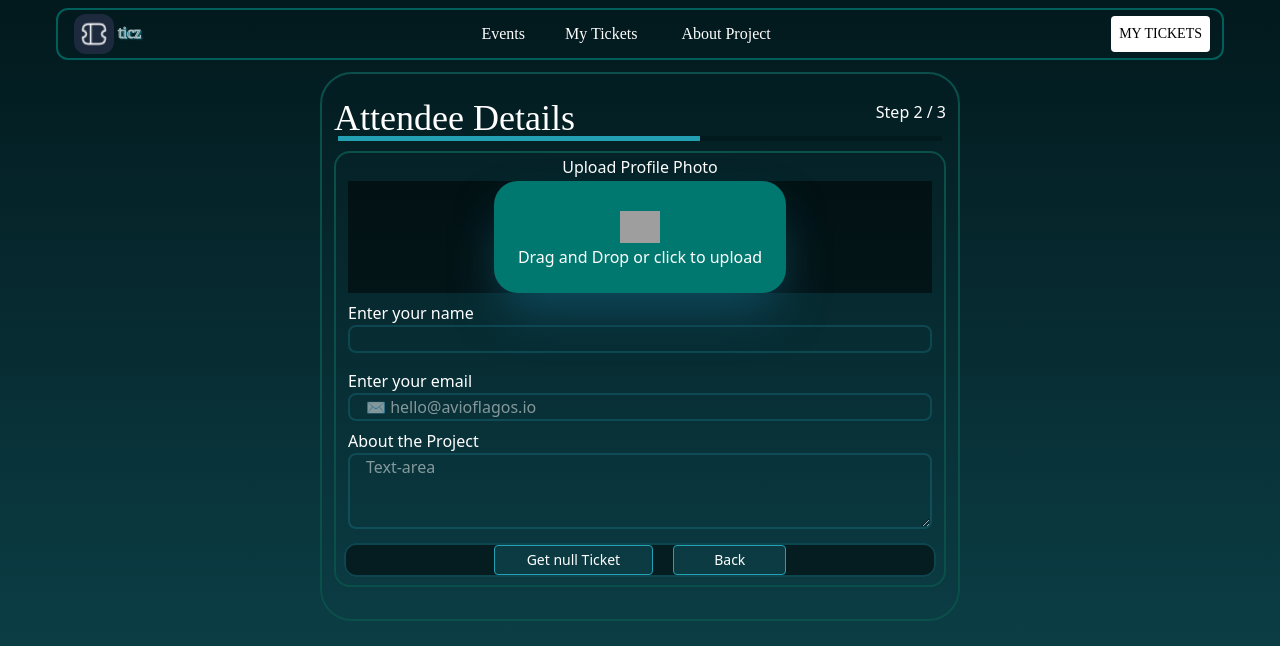
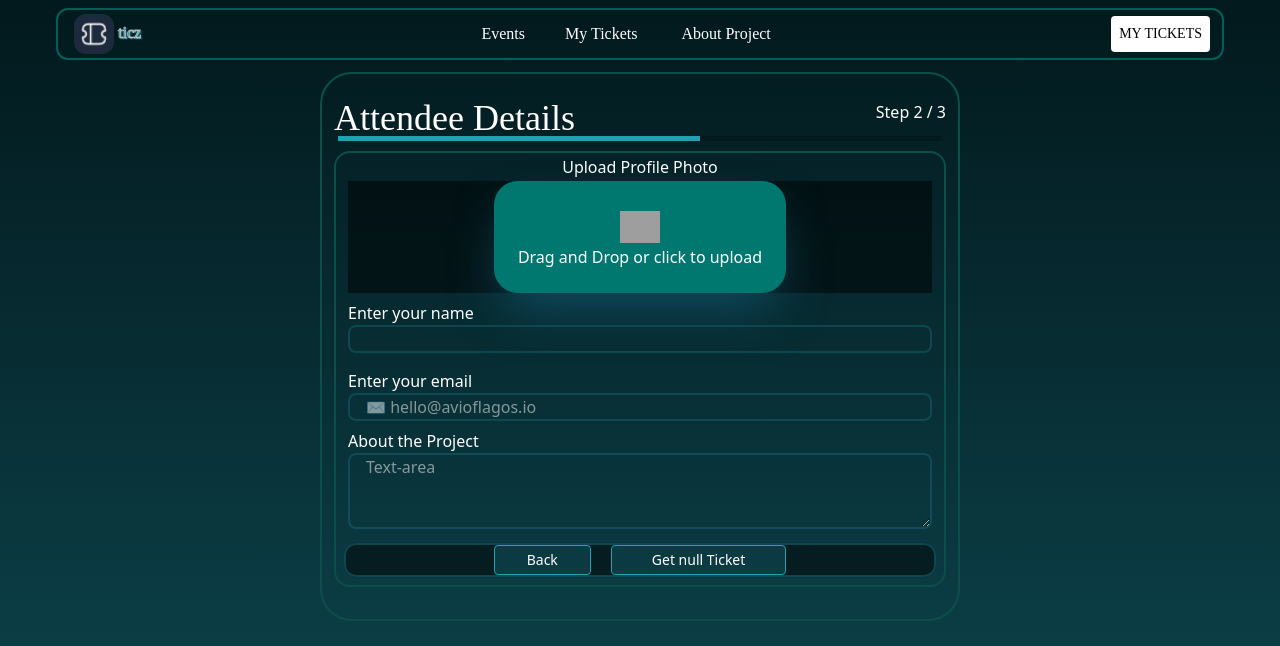
Before and after one commit to 4ssh1/Ticket-generation-website, a React (Vite) app: page /ticket in a window 1280 px wide. Shown: the top 646 px of the page. Built offline with nearby package versions, Linux system fonts and the light colour scheme; grey boxes are pictures that could not be loaded; a web font is replaced by a local one.

Commit message:
improved UX

```diff
--- a/src/Router/TicketPage.jsx
+++ b/src/Router/TicketPage.jsx
@@ -42,10 +42,10 @@ function TicketPage() {
 
 
 
-    function handleOption1(e) {
+    function handleOption2(e) {
         handleSubmit(e)
     }
-    function handleOption2() {
+    function handleOption1() {
         navigate("/")
     }
 
@@ -116,7 +116,7 @@ function TicketPage() {
                 <Navbar />
             </div>
             <div>
-                <Card number={2} cardIntro={"Attendee Details"} option1={`Get ${ticketData && ticketData.price} Ticket`} option2={"Back"}
+                <Card number={2} cardIntro={"Attendee Details"} option2={`Get ${ticketData && ticketData.price} Ticket`} option1={"Back"}
                     handleOption1={handleOption1} handleOption2={handleOption2}>
                     <form onSubmit={handleSubmit} onKeyDown={(e) => e.key === "Enter" && handleSubmit(e)}>
                         <div>
```
